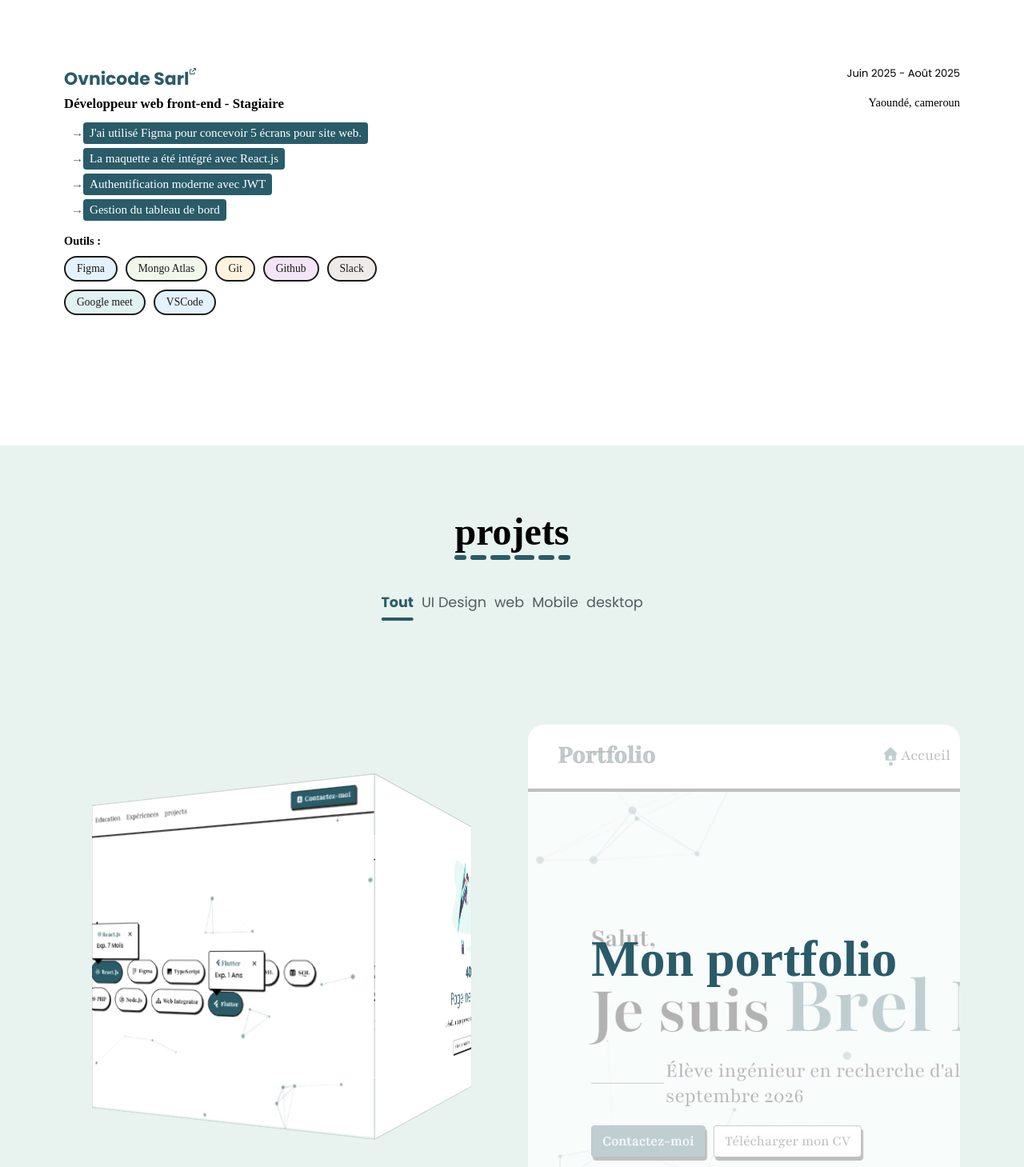
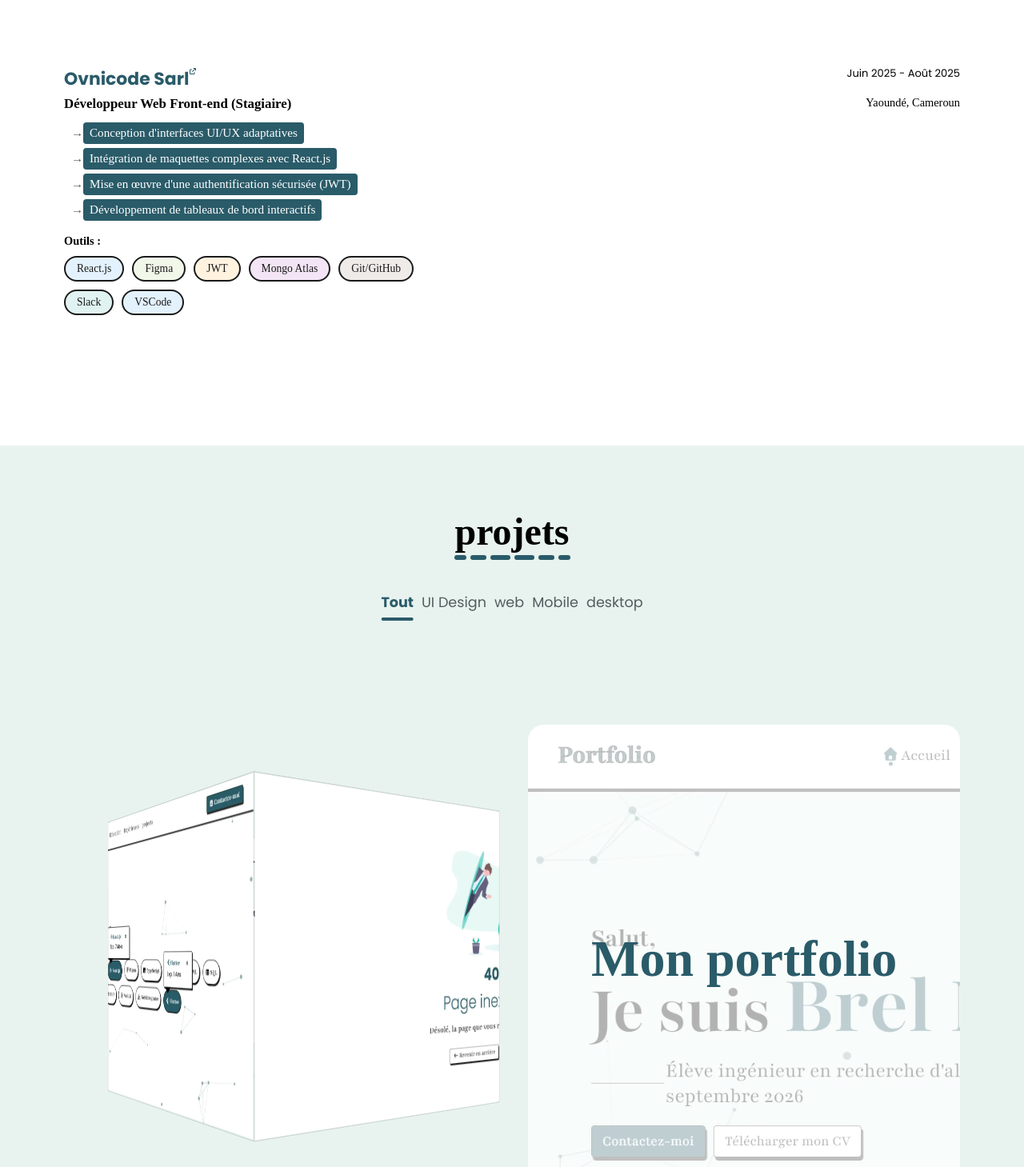
Before and after one commit to brelnosse/portofolio, a React (Create React App) app: page / in a window 1280 px wide. Shown: the part 3834-5293 px from the top of the page at 80% size. Built offline with nearby package versions, Linux system fonts and the light colour scheme; a web font is replaced by a local one.

Commit message:
Modification des bouts de texte des différents projet

```diff
--- a/src/data/experiences.ts
+++ b/src/data/experiences.ts
@@ -4,9 +4,22 @@ export const experiences: ExperienceProps[] = [
     {
         enterprise: 'Ovnicode Sarl',
         period: 'Juin 2025 - Août 2025',
-        postTitle: 'Développeur web front-end - Stagiaire',
-        location: 'Yaoundé, cameroun',
-        skills: ['J\'ai utilisé Figma pour concevoir 5 écrans pour site web.', 'La maquette a été intégré avec React.js', 'Authentification moderne avec JWT', 'Gestion du tableau de bord'] ,
-        tools: ['Figma', 'Mongo Atlas', 'Git', 'Github', 'Slack', 'Google meet', 'VSCode'],
+        postTitle: 'Développeur Web Front-end (Stagiaire)',
+        location: 'Yaoundé, Cameroun',
+        skills: [
+            'Conception d\'interfaces UI/UX adaptatives',
+            'Intégration de maquettes complexes avec React.js',
+            'Mise en œuvre d\'une authentification sécurisée (JWT)',
+            'Développement de tableaux de bord interactifs'
+        ],
+        tools: [
+            'React.js',
+            'Figma',
+            'JWT',
+            'Mongo Atlas',
+            'Git/GitHub',
+            'Slack',
+            'VSCode'
+        ],
     },
 ]
--- a/src/data/projects.ts
+++ b/src/data/projects.ts
@@ -13,11 +13,11 @@ export const projets:ProjectProps[] = [
             require('../assets/images/portfolioLeft.webp'),
             require('../assets/images/portfolioRight.webp'),
         ],
-        description: "Découvrez mon expérience et mes projets informatiques : applications web, mobile (Flutter) et systèmes. Étudiant ingénieur à la recherche d'une alternance Full-stack | DevOps | IoT.",
+        description: "Premier projet vitrine pour centraliser mes travaux académiques et personnels. Conçu pour explorer l'écosystème React et Typescript tout en soignant l'expérience utilisateur.",
         features: [
-            'Envoi de mails',
-            'Animation moderne',
-            'Easter egg'
+            'Interactivité et animations',
+            'Formulaire de contact dynamique',
+            'Architecture responsive'
         ],
         url: '',
         githubUrl: '',
@@ -46,14 +46,12 @@ export const projets:ProjectProps[] = [
             require('../assets/images/miamBack.webp'),
             require('../assets/images/miamLeft.webp'),
         ],
-        description: "Miam est une plateforme immersive dédiée à la gastronomie camerounaise. L'application permet de découvrir et de partager des recettes traditionnelles à travers une interface fluide et moderne, connectée à une API publique permettant d'exporter les données culinaires vers d'autres services",
+        description: "Projet d'apprentissage full-stack autour de la gastronomie camerounaise. L'objectif était de pratiquer l'intégration d'une base de données et de comprendre les flux d'authentification sécurisés.",
         features: [
-            'Recherche des marchés à proximité',
-            'Visualisation des recettes',
-            'Authentification moderne avec JWT',
-            'Vérification de compte par e-mail',
-            'Intégration du concept security by design',
-            'Gestion de l\'API et des utilisateurs'
+            'Consultation de recettes interactives',
+            'Initiation au stockage NoSQL (MongoDB)',
+            'Mise en œuvre d\'une connexion utilisateur (JWT)',
+            'Recherche de marchés locaux'
         ],
         url: 'https://miamcmr.netlify.app',
         githubUrl: '',
@@ -94,12 +92,12 @@ export const projets:ProjectProps[] = [
             require('../assets/images/thayipizzaBack.webp'),
             require('../assets/images/thayipizzaLeft.webp'),
         ],
-        description: "ThayiPizza est une application web de commande en ligne conçue pour simplifier l'interaction entre une pizzeria et ses clients. Le projet met l'accent sur une expérience utilisateur (UX) fluide, permettant de parcourir le menu, de personnaliser sa commande et de faciliter la prise de contact pour la livraison" ,
+        description: "Une exploration des services Cloud et temps réel à travers une application de commande. Ce projet m'a permis de me familiariser avec Firebase et la gestion d'un panier d'achat dynamique.",
         features: [
-            'Authentification moderne avec JWT et firebase Auth',
-            'Gestion des commandes',
-            'Paiement sécurisés',
-            'Gestion des utilisateurs et des pizzas'
+            'Interface de commande intuitive',
+            'Authentification multi-canaux (Firebase/JWT)',
+            'Gestion dynamique du menu',
+            'Suivi simplifié des commandes'
         ],
         url: 'https://thayipizza.netlify.app',
         githubUrl: '',
@@ -144,12 +142,12 @@ export const projets:ProjectProps[] = [
             require('../assets/images/iucbibliRight.webp'),
             require('../assets/images/iucbibliLeft.webp'),
         ],
-        description: "Iucbibli est un système de gestion de bibliothèque interactif conçu pour automatiser le suivi des ouvrages et des emprunts. Le projet se concentre sur l'intégrité des données et la simplicité d'utilisation, offrant une interface d'administration robuste pour la gestion d'un catalogue en temps réel.",
+        description: "Projet de gestion de bibliothèque développé pour renforcer mes bases en PHP et en manipulation de bases de données relationnelles (MySQL).",
         features: [
-            'Gestion sécurisée des accès utilisateurs',
-            'Administration complète du catalogue (CRUD)',
-            'Suivi automatisé des emprunts et retours',
-            'Moteur de recherche multicritère d\'ouvrages'
+            'Catalogue d\'ouvrages administrable',
+            'Gestion des flux d\'emprunts',
+            'Moteur de recherche par critères',
+            'Statistiques d\'utilisation (Chart.js)'
         ],
         url: 'https://sevux.alwaysdata.net',
         githubUrl: 'https://github.com/brelnosse/iucbibli',
@@ -190,12 +188,14 @@ export const projets:ProjectProps[] = [
             require('../assets/images/printspotRight.webp'),
             require('../assets/images/printspotLeft.webp'),
         ],
-        description: "8 écrans pour une application mobile permettant de faire des commandes d'impressions/photocopies de documents.",
+        description: "Une incursion dans le développement mobile avec React Native pour comprendre les spécificités des interfaces tactiles et du stockage local.",
+        features: [
+            'Prise de notes simplifiée',
+            'Stockage persistant sur mobile',
+            'Gestion de thèmes (Sombre/Clair)',
+            'Optimisation des performances'
+        ],
         url: 'https://www.figma.com/proto/FdzJT32K4Mwxf3r4iJxVnD/PrintSpot?t=ouJJCyMjiUytkPkZ-0&scaling=min-zoom&content-scaling=fixed&page-id=0%3A1&node-id=18-60',
-        features: [
-            'Design minimaliste et moderne',
-            'Optimisation du parcours utilisateur (UX)'
-        ],
         githubUrl: '',
         skills: [
             {
@@ -269,12 +269,12 @@ export const projets:ProjectProps[] = [
             require('../assets/images/archiveXRight.webp'),
             require('../assets/images/archiveXLeft.webp'),
         ],
-        description: "Application java d'archivage de documents académiques (Rapport de stage, rapport de projet, mémoire...)",
+        description: "Logiciel de gestion de documents académiques réalisé en Java. Un exercice pratique sur les architectures logicielles Desktop et les interfaces graphiques structurées.",
         features: [
-            'Gestion complète des archives (CRUD)',
-            'Recherche et filtrage multicritères',
-            'Interface graphique stylisée avec CSS et XML',
-            'Connexion sécurisée à la base de données MySQL'
+            'Archivage sécurisé de fichiers',
+            'Interface utilisateur JavaFX',
+            'Structuration des données XML/MySQL',
+            'Filtrage avancé des documents'
         ],
         url: '',
         githubUrl: 'https://github.com/brelnosse/archiveX',
```
